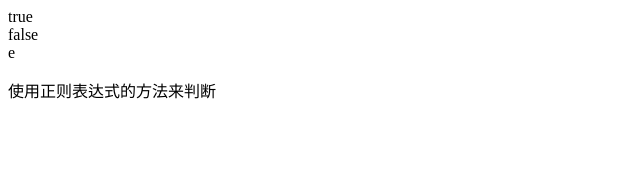
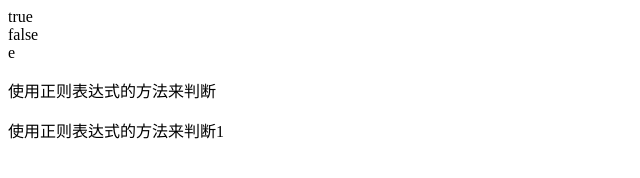
Before and after one commit to chreeylxq/chreeylxq.github.io, a plain HTML site: page html/009.html in a window 1280 px wide. Shown: the whole page, without its empty margins (0-640 px from the left). Drawn offline with Linux system fonts and the light colour scheme.

Commit message:
Update 009

```diff
--- a/html/009.html
+++ b/html/009.html
@@ -9,5 +9,6 @@
 </head>
 <body>
     <p>使用正则表达式的方法来判断</p>
+    <p>使用正则表达式的方法来判断1</p>
 </body>
 </html>
```
